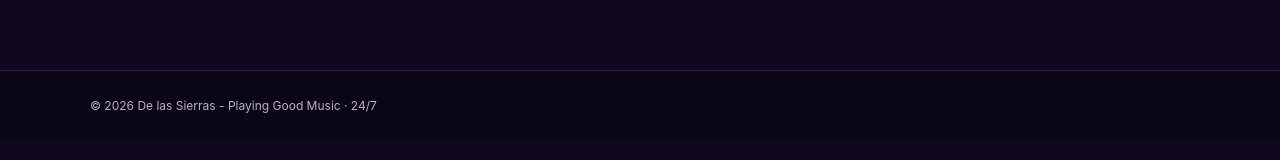
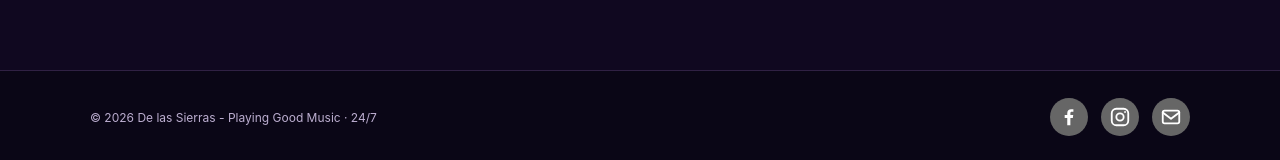
Before and after one commit to PauloDamianVinci/delassierras-website, a React (Vite) app: page / in a window 1280 px wide. Shown: the part 3303-3463 px from the top of the page. Built offline with nearby package versions, Linux system fonts and the light colour scheme; no server answers.

Commit message:
Add files via upload
Version 2.6.2 - Add social media and email links

```diff
--- a/src/main.jsx
+++ b/src/main.jsx
@@ -168,7 +168,22 @@ function App() {
       </a>
     </div></section>
     <section className="section content-width legal" id="legal"><span className="section-label">05 / LEGAL</span><h2>{t.legalTitle}</h2><p>{t.legal}</p></section>
-    <footer><div className="content-width footer-inner"><span>© {new Date().getFullYear()} De las Sierras - {t.footer}</span></div></footer>
+    <footer>
+      <div className="content-width footer-inner">
+        <span>© {new Date().getFullYear()} De las Sierras - {t.footer}</span>
+        <nav className="footer-social" aria-label={lang === 'es' ? 'Redes sociales y contacto' : 'Social media and contact'}>
+          <a href="https://www.facebook.com/DelasSierrasPlayingGoodMusic/" target="_blank" rel="noopener noreferrer" title="Facebook" aria-label="Facebook">
+            <svg viewBox="0 0 24 24" aria-hidden="true" focusable="false"><path fill="currentColor" d="M13.5 21v-8h2.7l.4-3.1h-3.1v-2c0-.9.3-1.5 1.6-1.5h1.7V3.6a23 23 0 0 0-2.5-.1c-2.5 0-4.2 1.5-4.2 4.3v2.1H7.3V13h2.8v8z"/></svg>
+          </a>
+          <a href="https://www.instagram.com/delassierrasradio" target="_blank" rel="noopener noreferrer" title="Instagram" aria-label="Instagram">
+            <svg viewBox="0 0 24 24" aria-hidden="true" focusable="false" fill="none" stroke="currentColor" strokeWidth="2" strokeLinecap="round" strokeLinejoin="round"><rect x="3" y="3" width="18" height="18" rx="5"/><circle cx="12" cy="12" r="4"/><circle cx="17.5" cy="6.5" r="1" fill="currentColor" stroke="none"/></svg>
+          </a>
+          <a href="mailto:delassierrasradio@gmail.com" title={lang === 'es' ? 'Enviar correo electrónico' : 'Send email'} aria-label={lang === 'es' ? 'Enviar correo electrónico' : 'Send email'}>
+            <svg viewBox="0 0 24 24" aria-hidden="true" focusable="false" fill="none" stroke="currentColor" strokeWidth="2" strokeLinecap="round" strokeLinejoin="round"><rect x="3" y="5" width="18" height="14" rx="2"/><path d="m3 7 9 7 9-7"/></svg>
+          </a>
+        </nav>
+      </div>
+    </footer>
   </>;
 }
 createRoot(document.getElementById('root')).render(<App />);
--- a/src/style.css
+++ b/src/style.css
@@ -53,3 +53,13 @@
 
 /* v2.6 — yellow station descriptors */
 .brand small{color:#FFE44D}
+
+
+/* v2.6.2 — social media and contact in footer */
+.footer-inner{align-items:center;flex-wrap:wrap}
+.footer-social{display:flex;align-items:center;gap:13px}
+.footer-social a{display:inline-flex;align-items:center;justify-content:center;width:38px;height:38px;flex-shrink:0;border-radius:50%;background:#666;color:#fff;transition:background .18s,transform .18s}
+.footer-social a:hover{background:#8c5c93;transform:translateY(-2px)}
+.footer-social a:focus-visible{outline:2px solid #FFE44D;outline-offset:3px}
+.footer-social svg{width:22px;height:22px}
+@media(max-width:650px){.footer-inner{align-items:center;text-align:center;gap:18px}.footer-social{justify-content:center}}
```
Also changed, not shown: 1 other file (tests, documents, lock files or other folders).
